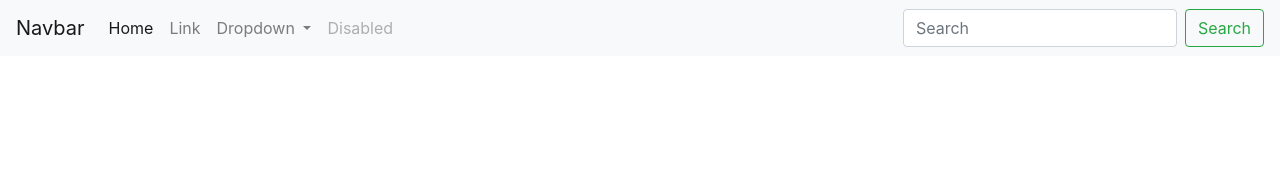
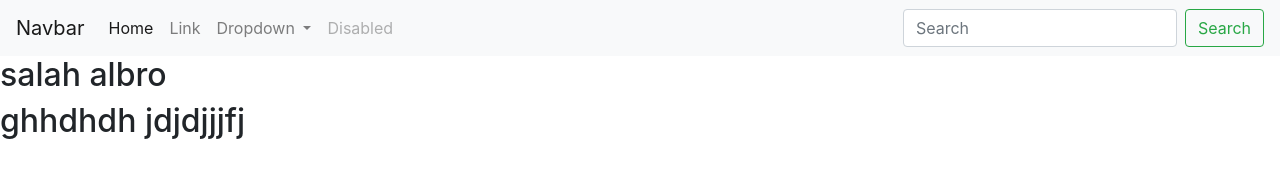
Before and after one commit to salahalbro/pro2, a plain HTML site: page index.html in a window 1280 px wide. Drawn offline with nearby package versions, Linux system fonts and the light colour scheme.

Commit message:
index update

```diff
--- a/index.html
+++ b/index.html
@@ -41,9 +41,11 @@
             <button class="btn btn-outline-success my-2 my-sm-0" type="submit">Search</button>
           </form>
         </div>
+
       </nav>
 
-
+      <h2>salah albro</h2>
+      <h2>ghhdhdh jdjdjjjfj </h2>
 
 
 
```
